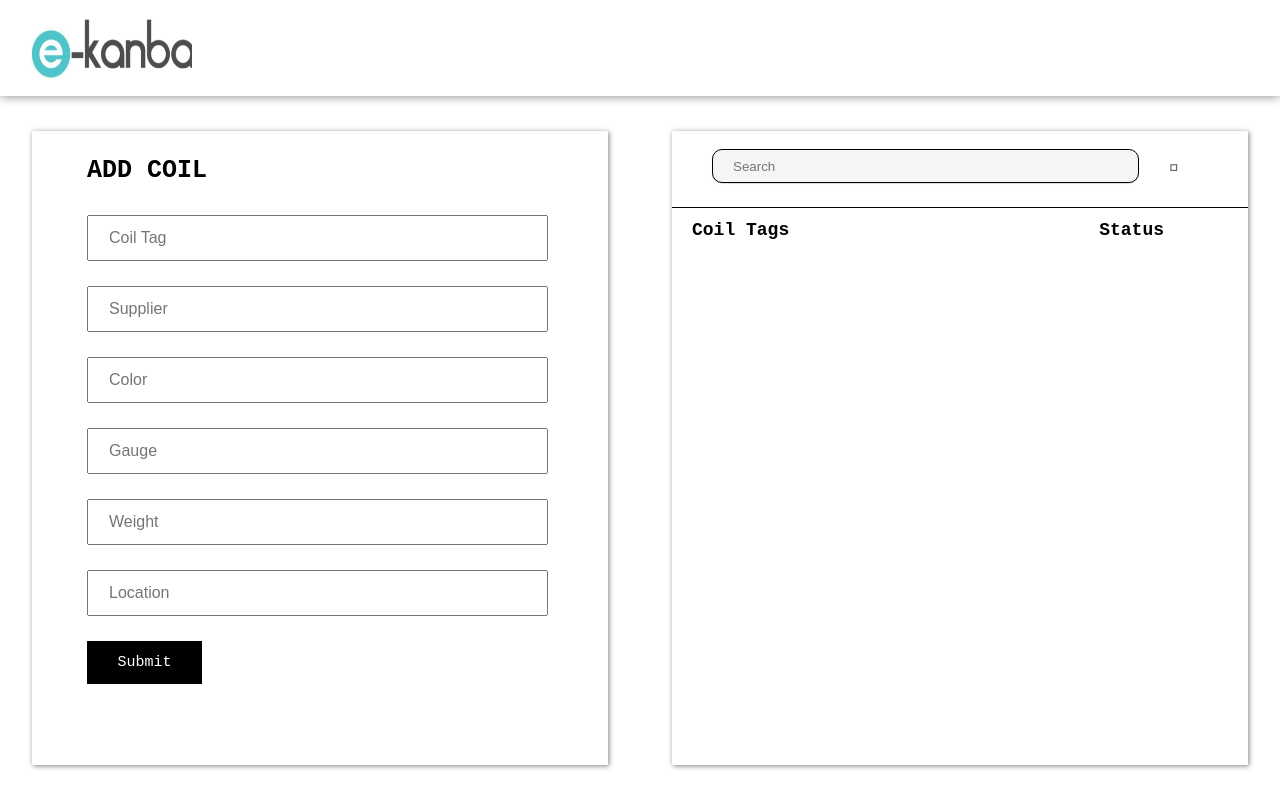
After one commit to PitsMB/e-kanban, a Flask app: page /job-order/ in a window 1280 px wide. The commit adds this page. Run offline with Flask 3, Linux system fonts and the light colour scheme; data that the repository does not hold is empty.

Commit message:
job-order working (with database)

```diff
--- a/app.py
+++ b/app.py
@@ -1,6 +1,7 @@
 from web import create_app
 
 app = create_app()
+app.config['SECRET_KEY'] = 'supersecretkey12345'
 
 if __name__ == '__main__':
-    app.run(debug=True)
+    app.run(host="0.0.0.0", debug=True)
--- /dev/null
+++ b/config.py
@@ -0,0 +1,109 @@
+import mysql.connector
+import logging
+
+def connect_db():
+    return mysql.connector.connect(
+        host="localhost",
+        user="root",
+        password="",
+        database="ekanban"
+    )
+
+def insert_new_coil_to_db(coil_details):
+    try:
+        tag = coil_details[1]  # Use coil_details[1] to get the coil tag
+
+        # Check if the tag already exists in the database
+        db = connect_db()
+        cursor = db.cursor()
+        cursor.execute("SELECT * FROM coil WHERE tag = %s", (tag,))
+        existing_coil = cursor.fetchone()
+
+        if existing_coil:
+            return f"Coil Tag {tag} already exists"
+
+        coil_details += ('New',)
+        query = """
+        INSERT INTO coil (tag, supplier, color, gauge, weight, location, status)
+        VALUES (%s, %s, %s, %s, %s, %s, %s)
+        """
+        cursor.execute(query, coil_details)
+        db.commit()
+        cursor.close()
+        db.close()
+
+    except mysql.connector.Error as err:
+        return f"An error occurred while inserting the coil data: {err}"
+
+
+def get_coil_tag_from_db():
+    db = connect_db()
+    cursor = db.cursor()
+    cursor.execute(f"SELECT * FROM coil;")
+    tags = cursor.fetchall()
+    cursor.close()
+    db.close()
+
+    return tags
+
+def search_coil_tag_job_order(search_term):
+    db = connect_db()
+    cursor = db.cursor()
+    query = "SELECT * FROM coil WHERE tag LIKE %s"
+    cursor.execute(query, (f"%{search_term}%",))
+    results = cursor.fetchall()
+    cursor.close()
+    db.close()
+
+    return results
+
+def get_coil_detail_per_tag(coil_tag):
+    db = connect_db()
+    cursor = db.cursor()
+    query = "SELECT * FROM coil WHERE tag = %s;"
+    cursor.execute(query, (coil_tag,))
+    coil_details = cursor.fetchone()
+    cursor.close()
+    db.close()
+
+    return coil_details
+
+def delete(coil_tag):
+    try:
+        db = connect_db()
+        cursor = db.cursor()
+        cursor.execute("DELETE FROM coil WHERE tag = %s", (coil_tag,))
+        db.commit()
+        if cursor.rowcount > 0:
+            return True
+        else:
+            return False
+
+    except mysql.connector.Error as err:
+        logging.error(f"Error: {err}")
+        db.rollback()
+        return False
+
+    finally:
+        cursor.close()
+        db.close()
+
+def issue(coil_tag):
+    try:
+        db = connect_db()
+        cursor = db.cursor()
+
+        cursor.execute("UPDATE coil SET status = 'To do' WHERE tag = %s", (coil_tag,))
+
+        db.commit()
+        cursor.close()
+        db.close()
+
+    except mysql.connector.Error as err:
+        print(f"Error: {err}")
+        db.rollback()
+        cursor.close()
+        db.close()
+        return f"An error occurred while updating the coil status: {err}"
+
+    return "success"
--- a/web/__init__.py
+++ b/web/__init__.py
@@ -1,8 +1,9 @@
 from flask import Flask
-
+from flask_cors import CORS
 def create_app():
     app = Flask(__name__)
-    app.config['SECRET_KEY'] = 'pits'
+
+
 
     from .views import views
     from .auth import auth
--- /dev/null
+++ b/web/static/job-order.css
@@ -0,0 +1,176 @@
+.header {
+    position: absolute;
+    top: 0;
+    left: 0;
+    background-color: white;
+    width: 100vw;
+    height: 12vh;
+    box-shadow: 0px 0px 10px 0px gray;
+}
+
+.header .logo {
+    width: 13%;
+    height: 100%;
+    position: absolute;
+    top: 0;
+    left: 2%;
+    cursor: pointer;
+    background: url(noy.jpeg);
+    background-repeat: no-repeat;
+    background-size: 200px 88px;
+}
+
+.jobOrder {
+    position: absolute;
+    width: 100vw;
+    height: 88vh;
+    top: 12%;
+    left: 0;
+    display: flex;
+}
+
+.jobOrder .addNewCoil {
+    margin: auto;
+    width: 45%;
+    height: 90%;
+    box-shadow: 1px 1px 5px 0px gray;
+}
+
+.jobOrder .addNewCoil p {
+    font-size: 25px;
+    text-align: left;
+    margin-bottom: 5px;
+    font-family: 'Courier New', monospace;
+    font-weight: bold;
+    padding-left: 55px;
+}
+
+.jobOrder .addNewCoil input[type=text] {
+    width: 80%;
+    padding: 12px 20px;
+    margin-top: 25px;
+    margin-left: 55px;
+    box-sizing: border-box;
+    font-size: 16px;
+}
+
+.jobOrder .addNewCoil input[type=submit] {
+    width: 20%;
+    background-color: black;
+    color: white;
+    border: none;
+    margin-top: 25px;
+    margin-left: 55px;
+    padding: 12px 20px;
+    border: 1px solid black;
+    cursor: pointer;
+    transition: 0.7s;
+    font-size: 15px;
+    font-family: 'Courier New', monospace;
+}
+
+.jobOrder .addNewCoil input[type=submit]:hover {
+    width: 20%;
+    background-color: white;
+    color: black;
+    border: none;
+    margin-top: 25px;
+    margin-left: 55px;
+    padding: 12px 20px;
+    border: 1px solid black;
+    cursor: pointer;
+    font-size: 15px;
+    font-family: 'Courier New', monospace;
+}
+
+.jobOrder .coilDetails {
+    margin: auto;
+    width: 45%;
+    height: 90%;
+    box-shadow: 1px 1px 5px 0px gray;
+    overflow-y: scroll;
+    overflow-x: hidden;
+}
+
+.jobOrder .coilDetails input[type=button] {
+    width: 70%;
+    background-color: white;
+    color: black;
+    border: none;
+    padding: 12px 20px;
+    cursor: pointer;
+    transition: 0.7s;
+    font-size: 18px;
+    font-family: 'Courier New', monospace;
+    text-align: left;
+}
+
+.jobOrder .coilDetails input[type=button]:hover {
+    text-align: left;
+    width: 70%;
+    background-color: #585858;
+    color: white;
+    border: none;
+    padding: 12px 20px;
+    cursor: pointer;
+    transition: 1.3s;
+    font-size: 18px;
+    font-family: 'Courier New', monospace;
+}
+
+.jobOrder .coilDetails i {
+    background-color: white;
+    color: black;
+    border: none;
+    padding: 12px 20px;
+    font-size: 18px;
+    font-family: 'Courier New', monospace;
+    text-align: center;
+    font-style: normal;
+}
+
+.jobOrder .coilDetails .search {
+    height: 12%;
+    top: 0;
+    width: 100%;
+    background-color: white;
+    border-bottom: 1px solid black;
+}
+
+a {
+    text-decoration: none;
+}
+
+.jobOrder .coilDetails .search input[type="text"] {
+    width: 70%;
+    height: 30px;
+    margin-left: 40px;
+    margin-top: 18px;
+    align-items: center;
+    border-radius: 10px;
+    padding-left: 20px;
+    border: 1px solid black;
+    box-shadow: 0px 1px 1px 0px gainsboro;
+    background-color: whitesmoke;
+
+}
+
+.jobOrder .coilDetails .search button {
+    height: 40%;
+    width: 30px;
+    background-color: white;
+    border: none;
+    font-size: 20px;
+    cursor: pointer;
+    opacity: 0.6;
+}
+.jobOrder .coilDetails .search button:hover {
+    height: 40%;
+    width: 50px;
+    background-color: white;
+    border: none;
+    font-size: 20px;
+    cursor: pointer;
+    color: black;
+    opacity: 1;
+}
--- /dev/null
+++ b/web/templates/job-order.html
@@ -0,0 +1,59 @@
+<!DOCTYPE html>
+<html lang="en">
+<head>
+    <meta charset="UTF-8">
+    <meta name="viewport" content="width=device-width, initial-scale=1.0">
+    <link rel="stylesheet" href="https://cdnjs.cloudflare.com/ajax/libs/font-awesome/6.0.0-beta3/css/all.min.css">
+    <link rel="stylesheet" href="{{ url_for('static', filename='job-order.css') }}">
+    <title>Job Order</title>
+</head>
+<body>
+    <div class="header">
+        <div class="logo"></div>
+    </div>
+
+    <div class="jobOrder">
+        <div class="addNewCoil">
+            <p>ADD COIL</p>
+            <form method="POST" action="{{ url_for('views.job_order') }}">
+                <input type="text" name="tag" placeholder="Coil Tag" required>
+                <input type="text" name="supplier" placeholder="Supplier" required>
+                <input type="text" name="color" placeholder="Color" required>
+                <input type="text" name="gauge" placeholder="Gauge" required>
+                <input type="text" name="weight" placeholder="Weight" required>
+                <input type="text" name="location" placeholder="Location" required>
+                <input type="submit" value="Submit">
+            </form>
+        </div>
+
+
+        <div class="coilDetails">
+            <div class="search">
+                <form method="GET" action="{{ url_for('views.job_order') }}">
+                    <input type="text" name="search" placeholder="Search">
+                    <button><i class="fa fa-search"></i></button>
+                </form>
+            </div>
+
+            <div class="coilTags">
+                <input type="button" style="background-color: white; color: black; font-weight: bold; cursor: default;" value="Coil Tags" class="header-button">
+                <i class="header-status"><b>Status</b></i>
+                {% for tag in tags %}
+                <a href="{{ url_for('views.job_order_coil_issue', showCoilDetails=tag[1]) }}">
+                    <input type="button" name="showCoilDetails" class="coilTag" value="{{ tag[1] }}">
+                </a>
+                    {% if tag[7] == "To do"%}
+                        <i style="color: red;">{{ tag[7] }}</i>
+                    {% elif tag[7] == "In progress"%}
+                        <i style="color: blue;">{{ tag[7] }}</i>
+                    {% elif tag[7] == "Done"%}
+                        <i style="color: green;">{{ tag[7] }}</i>
+                    {%else%}
+                        <i>{{ tag[7] }}</i>
+                    {%endif%}
+                {% endfor %}
+            </div>
+        </div>
+    </div>
+</body>
+</html>
--- a/web/views.py
+++ b/web/views.py
@@ -1,7 +1,64 @@
-from flask import Blueprint, render_template
+from flask import Blueprint, render_template, request, redirect, url_for, flash
+from config import insert_new_coil_to_db, get_coil_tag_from_db, search_coil_tag_job_order, get_coil_detail_per_tag, delete, issue
 
 views = Blueprint('views', __name__)
 
-@views.route('/')
+@views.route('/', methods=["GET", "POST"])
 def home():
     return render_template('main.html')
+
+@views.route('/job-order/', methods=["GET", "POST"])
+def job_order():
+    all_tags = get_coil_tag_from_db()
+    search = request.args.get(key='search', default="")
+
+    if search:
+        all_tags = search_coil_tag_job_order(search)
+
+    tag = request.form.get(key='tag', default="")
+    supplier = request.form.get(key='supplier', default="")
+    color = request.form.get(key='color', default="")
+    gauge = request.form.get(key='gauge', default="")
+    weight = request.form.get(key='weight', default="")
+    location = request.form.get(key='location', default="")
+
+    if request.method == 'POST':
+        coil_details_to_db = tag, supplier, color, gauge, weight, location
+        insert_new_coil_to_db(coil_details_to_db)
+        return redirect(url_for('views.job_order'))
+
+    return render_template('job-order.html', tags=all_tags)
+
+@views.route('/job-order-issue-coil/', methods=["GET", "POST"])
+def job_order_coil_issue():
+    coil_tag = request.args.get('showCoilDetails')
+    if not coil_tag:
+        flash("Invalid coil tag", "error")
+        return redirect(url_for('views.job_order'))
+
+    coil_details = get_coil_detail_per_tag(coil_tag)
+    if not coil_details:
+        flash("Coil not found!", "error")
+        return redirect(url_for('views.job_order'))
+
+    return render_template('job-order-issue-coil.html', coil_tag=coil_details)
+
+@views.route('/delete-coil/<coil_tag>', methods=["POST"])
+def delete_coil(coil_tag):
+    deleted = delete(coil_tag)
+
+    if deleted:
+        flash(f"Coil with tag {coil_tag} has been successfully deleted.", "success")
+        return redirect(url_for('views.job_order'))
+    else:
+        flash(f"Failed to delete coil with tag {coil_tag}.", "error")
+        return redirect(url_for('views.job_order'))
+
+@views.route('/issue-coil/<coil_tag>', methods=["POST"])
+def issue_coil(coil_tag):
+    issue(coil_tag)
+    return redirect(url_for('views.job_order'))
+
+@views.route('/operator/')
+def operator():
+    return render_template('operator.html')
```
Also changed, not shown: web/static/job-order-issue-coil.css (added, +168 -0 lines), web/templates/job-order-issue-coil.html (added, +44 -0 lines), web/templates/main.html (+9 -0 lines), web/templates/operator.html (added, +11 -0 lines), web/static/main.css (added), web/static/noy.jpeg (added), 1 other file.
